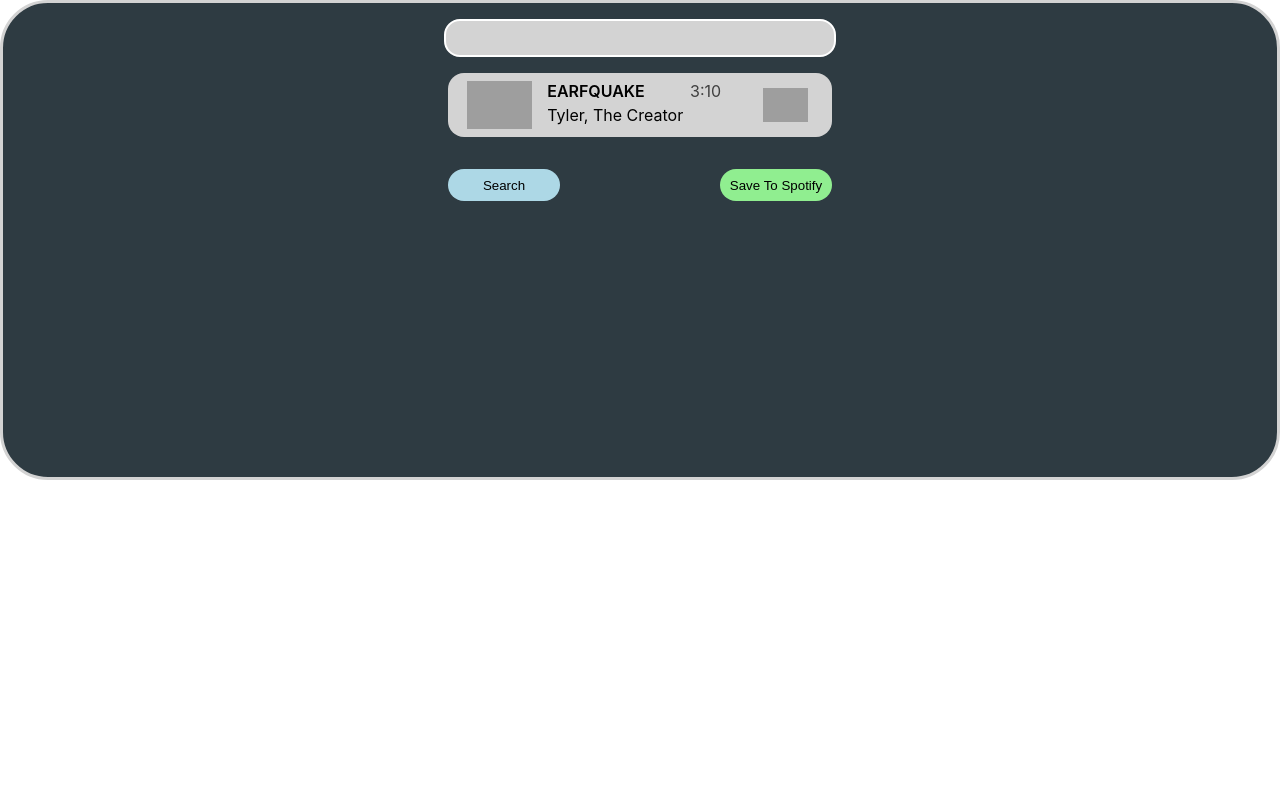
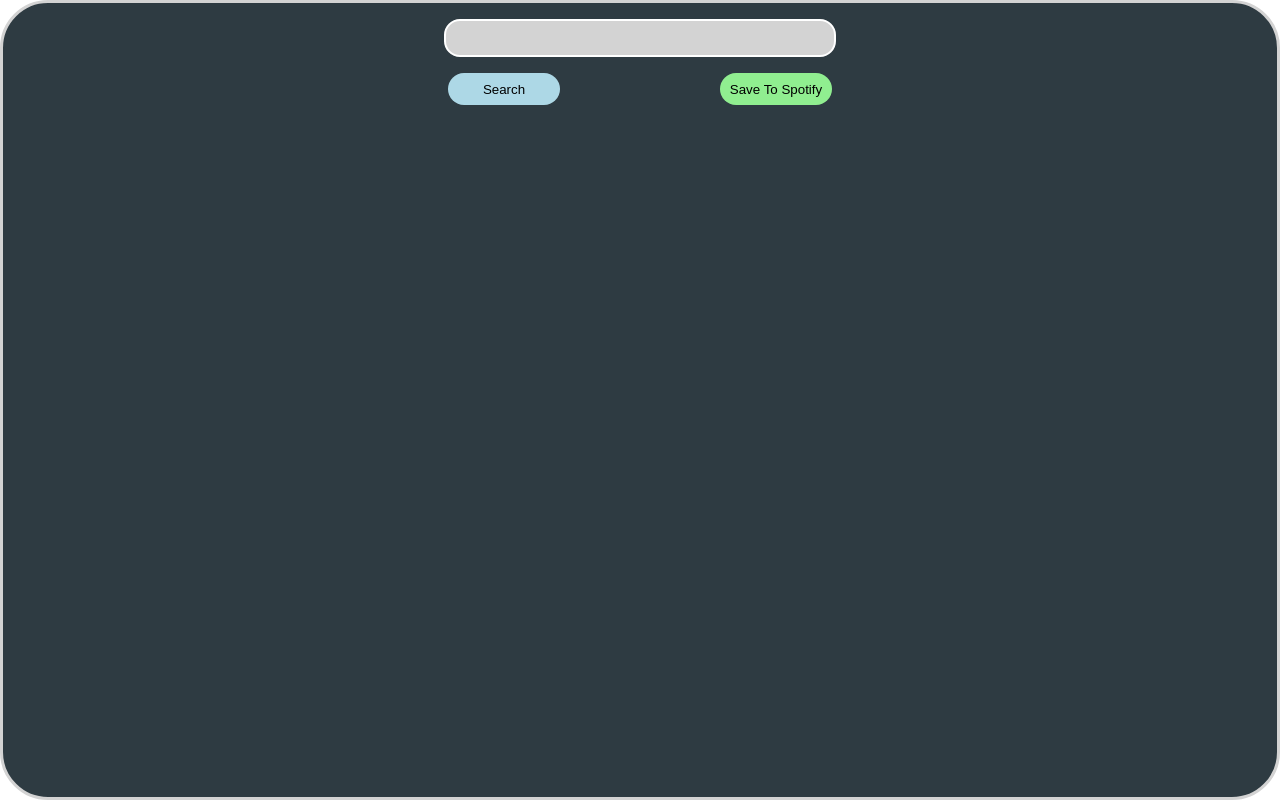
Before and after one commit to jdelpego/jammming, a React (Create React App) app: page / in a window 1280 px wide. Built offline with nearby package versions, Linux system fonts and the light colour scheme; grey boxes are pictures that could not be loaded.

Commit message:
Fixed playlist search

```diff
--- a/src/App.js
+++ b/src/App.js
@@ -4,7 +4,7 @@ import Playlist from './Components/Playlist/Playlist';
 
 function App() {
   return (
-    <div>
+    <div style={{height: '100%', width: '100%'}}>
       <Playlist />
     </div>
   );
--- a/src/Components/Playlist/Playlist.js
+++ b/src/Components/Playlist/Playlist.js
@@ -3,17 +3,18 @@ import styles from './Playlist.module.css'
 import Tracklist from '../Tracklist/Tracklist';
 import { getSpotifyAccessToken } from '../../assets/js/get_access';
 import { search_request } from '../../assets/js/api_calls';
+import { convertMsToMinutesSeconds, convertDataToTracksArray } from '../../assets/js/utils';
 
 
 function Playlist() {
     const [name, setName] = useState('');
+    const [tracks, setTracks] = useState([]);
 
     const clickHandler = () => {
         getSpotifyAccessToken().then(() => search_request('tyler').then((data) =>
             {
-                for(const item of data['tracks']['items']){
-                    console.log(item['name']);
-                }
+                console.log(JSON.stringify(data));
+                setTracks(convertDataToTracksArray(data));
             }
     ))};
 
@@ -21,7 +22,7 @@ function Playlist() {
         <div className={styles.playlistBox}>
             <div className={styles.playlist}>
                 <input className={styles.title} type="text" value={name} onChange={(e) => setName(e.target.value)} />
-                <Tracklist />
+                {tracks.length > 0 && <Tracklist tracks={tracks}/>}
                 <footer className={styles.footer}>
                     <button className={styles.button} style={{backgroundColor: 'lightblue'}}>Search</button>
                     <button className={styles.button} style={{backgroundColor: 'lightgreen'}} onClick={clickHandler}>Save To Spotify</button>
--- a/src/Components/Playlist/Playlist.module.css
+++ b/src/Components/Playlist/Playlist.module.css
@@ -3,7 +3,7 @@
     border-radius: 3rem;
     border: 3px lightgray solid;
     box-sizing: border-box;
-    height: 30rem;
+    height: 100%;
     padding: 0rem;
     display: grid;
     grid-template-columns: 1fr minmax(0, 30rem) 1fr;
@@ -13,6 +13,8 @@
 }
 
 .playlist {
+    height: 100%;
+    overflow: scroll;
     width: 80%;
     padding: 1rem;
     grid-area: playlist;
--- a/src/Components/Track/Track.js
+++ b/src/Components/Track/Track.js
@@ -1,13 +1,13 @@
 import React from "react";
 import styles from './Track.module.css'
 
-function Track(){
+function Track({ name, image_src, duration, artist }){
     return (
         <div className={styles.track}>
-            <img className={styles.album_cover} src="https://www.billboard.com/wp-content/uploads/media/tyler-the-creator-igor-album-art-2019-billboard-embed.jpg?w=600"/>
-            <span className={styles.title}>EARFQUAKE</span>
-            <span className={styles.author}>Tyler, The Creator</span>
-            <span className={styles.duration}>3:10</span>
+            <img className={styles.album_cover} src={image_src}/>
+            <span className={styles.title}>{name}</span>
+            <span className={styles.author}>{artist}</span>
+            <span className={styles.duration}>{duration}</span>
             <img className={styles.add_button} src="https://static.vecteezy.com/system/resources/previews/017/350/109/non_2x/red-cross-button-in-round-shape-png.png" />
         </div>
     );
--- a/src/Components/Track/Track.module.css
+++ b/src/Components/Track/Track.module.css
@@ -4,7 +4,7 @@
     width: 100%;
     border-radius: 1rem;
     border: 0px;
-    margin: 1rem 0;
+    margin-top: 1rem;
     background-color: lightgray;
     display: grid;
     padding: 2%;
@@ -25,10 +25,16 @@
 .title {
     grid-area: title;
     font-weight: 600;
+    overflow: hidden;          /* Hides overflow text */
+    text-overflow: ellipsis;   /* Adds ellipsis (...) for overflow text */
+    white-space: nowrap;       /* Prevents text from wrapping to the next line */
 }
 
 .author {
     grid-area: author;
+    overflow: hidden;          /* Hides overflow text */
+    text-overflow: ellipsis;   /* Adds ellipsis (...) for overflow text */
+    white-space: nowrap;       /* Prevents text from wrapping to the next line */
 }
 
 .duration {
--- a/src/Components/Tracklist/Tracklist.js
+++ b/src/Components/Tracklist/Tracklist.js
@@ -1,11 +1,20 @@
-import React from 'react';
+import React, { useEffect } from 'react';
 import Track from '../Track/Track';
 import styles from './Tracklist.module.css'
 
-function Tracklist(){
+function Tracklist({ tracks }){
     return (
+
         <div className={styles.tracklist}>
-            <Track />
+            {tracks.map((track) => {
+                return <Track
+                name={track.name}
+                image_src={track.image_src}
+                duration={track.duration}
+                artist={track.artist}
+                />
+            })
+            }
         </div>
     );
 }
--- a/src/assets/js/get_access.js
+++ b/src/assets/js/get_access.js
@@ -87,13 +87,15 @@ const generateRandomString = (length) => {
     };
 
     const response = await fetch('https://accounts.spotify.com/api/token', payload);
-    localStorage.setItem('access_token', response.access_token);
+    const data = await response.json();
+    localStorage.setItem('access_token', data.access_token);
   };
 
   // Main function to initiate the Spotify authorization flow and return the access token
   export const getSpotifyAccessToken = async () => {
     if (window.location.search.includes('code=')) {
-      console.log('Token stored locally');
+      await getAccessTokenFromCode();
+      console.log(`Token stored locally ${localStorage.getItem('access_token')}`);
     } else {
       await authorizeWithSpotify();
       await getAccessTokenFromCode();
--- /dev/null
+++ b/src/assets/js/utils.js
@@ -0,0 +1,42 @@
+export function convertMsToMinutesSeconds(ms) {
+    // Convert milliseconds to total seconds
+    const totalSeconds = Math.floor(ms / 1000);
+
+    // Calculate minutes and seconds
+    const minutes = Math.floor(totalSeconds / 60);
+    const seconds = totalSeconds % 60;
+
+    // Format the seconds to always have two digits
+    const formattedSeconds = seconds < 10 ? '0' + seconds : seconds;
+
+    // Return the formatted time string
+    return `${minutes}:${formattedSeconds}`;
+  }
+
+export function convertDataToTracksArray(data) {
+    // Initialize an empty array to store track objects
+    const tracksArray = [];
+
+    // Iterate over the tracks in the data
+    for (const track of data['tracks']['items']) {
+      // Extract necessary information for each track
+      const name = track['name'];
+      const image_src = track['album']['images'][0]['url']; // Accessing the image URL
+      const duration = convertMsToMinutesSeconds(track['duration_ms']); // Convert duration from ms to "minutes:seconds"
+      const artist = track['artists'][0]['name']; // Accessing the first artist's name
+
+      // Create a track object with extracted properties
+      const trackObject = {
+        name,
+        image_src,
+        duration,
+        artist,
+      };
+
+      // Add the track object to the tracksArray
+      tracksArray.push(trackObject);
+    }
+
+    // Return the array of track objects
+    return tracksArray;
+    }
--- a/src/index.css
+++ b/src/index.css
@@ -11,3 +11,14 @@ code {
   font-family: source-code-pro, Menlo, Monaco, Consolas, 'Courier New',
     monospace;
 }
+
+/* index.css or global CSS file */
+html,
+body,
+#root {
+  height: 100%;
+  width: 100%;
+  margin: 0; /* Remove default margin */
+  padding: 0; /* Remove default padding */
+  overflow: hidden; /* Optional: Prevent scrolling if needed */
+}
--- a/src/index.js
+++ b/src/index.js
@@ -6,7 +6,7 @@ import reportWebVitals from './reportWebVitals';
 
 const root = ReactDOM.createRoot(document.getElementById('root'));
 root.render(
-  <React.StrictMode>
+  <React.StrictMode >
     <App />
   </React.StrictMode>
 );
```
